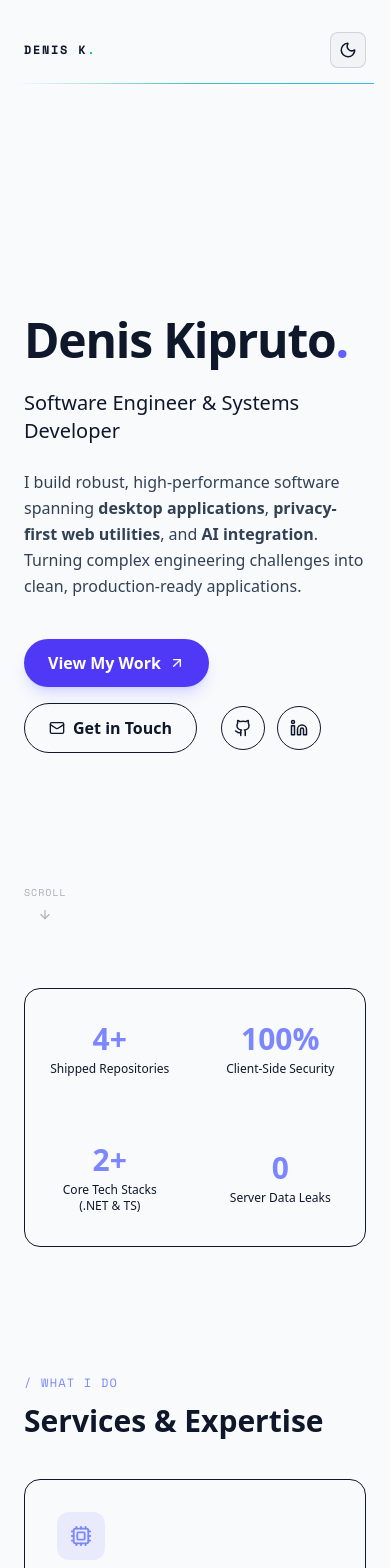
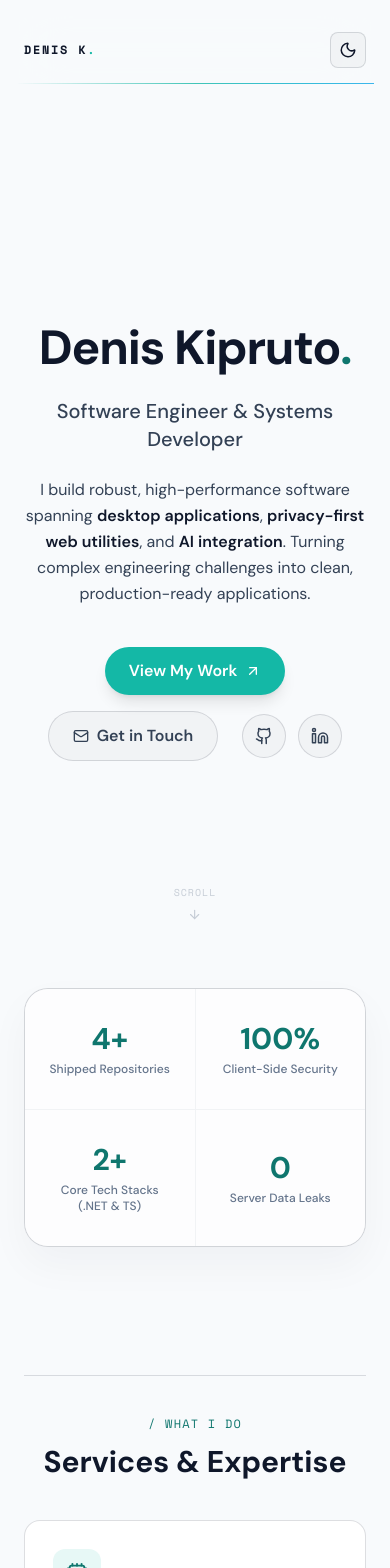
Before and after one commit to Kip-opp/my-portfolio, a Next.js app: page / in a window 390 px wide. Shown: the top 1568 px of the page. Built offline with nearby package versions, Linux system fonts and the light colour scheme.

Commit message:
feat: integrate new architectural sections into main and about pages

```diff
--- a/app/about/page.tsx
+++ b/app/about/page.tsx
@@ -4,7 +4,7 @@ export default function About() {
       <div className="max-w-4xl mx-auto px-6 py-20">
         <h1 className="text-4xl font-bold mb-8 text-[var(--accent)]">About</h1>
         <p className="text-lg mb-6">
-          I'm a full-stack engineer specializing in AI, autonomous agents, and RAG systems.
+          I&apos;m a full-stack engineer specializing in AI, autonomous agents, and RAG systems.
           Passionate about building intelligent systems that solve real-world problems.
         </p>
         <div className="space-y-4">
--- a/app/page.tsx
+++ b/app/page.tsx
@@ -1,20 +1,14 @@
 "use client";
 
-import { useState, useEffect } from "react";
 import ProjectCard from './components/ProjectCard';
-import BentoGrid from './components/BentoGrid';
 import ScrollReveal from './components/ScrollReveal';
+import SolutionsSection from './components/SolutionsSection';
 import Navbar from './components/Navbar';
-import { Github, Linkedin, Mail, ArrowDown, ArrowUpRight, Code2, Brain, Shield, Cpu } from 'lucide-react';
+import { skills } from './data/skills';
+import { Github, Linkedin, Mail, ArrowDown, ArrowUpRight, Code2, Shield, Cpu } from 'lucide-react';
 import { motion } from 'framer-motion';
 
 // ─── Data ────────────────────────────────────────────────────────────────────
-
-const skills = [
-  'C#', '.NET 9', 'WPF', 'MVVM', 'React 18', 'TypeScript',
-  'Tailwind CSS', 'Supabase', 'OpenAI API', 'Ollama', 'Zustand',
-  'HTML5 Canvas', 'Node.js', 'Vite', 'Git & CI/CD', 'REST APIs',
-];
 
 const stats = [
   { value: '4+', label: 'Shipped Repositories' },
@@ -50,7 +44,7 @@ const projects = [
     tags: ['C#', '.NET 9', 'WPF', 'MVVM'],
     githubLink: 'https://github.com/Kip-opp/Q-flow',
     liveLink: '#',
-    image: '/qflow.png',
+    image: '/qflow.svg',
   },
   {
     align: 'right' as const,
@@ -98,87 +92,73 @@ const fadeUp = {
 // ─── Page ─────────────────────────────────────────────────────────────────────
 
 export default function Home() {
-  const [theme, setTheme] = useState(() => {
-    const savedTheme = typeof window !== 'undefined' ? localStorage.getItem('theme') || 'dark' : 'dark';
-    if (typeof window !== 'undefined') {
-      document.documentElement.setAttribute('data-theme', savedTheme);
-    }
-    return savedTheme;
-  });
-
-  const toggleTheme = () => {
-    const newTheme = theme === 'dark' ? 'light' : 'dark';
-    setTheme(newTheme);
-    localStorage.setItem('theme', newTheme);
-    document.documentElement.setAttribute('data-theme', newTheme);
-  };
-
   return (
     <main
-      className="min-h-screen overflow-x-hidden selection:bg-indigo-500 selection:text-white"
-      style={{ background: 'var(--bg-primary, #09090b)', color: 'var(--text-primary, #f4f4f5)', fontFamily: "system-ui, -apple-system, sans-serif" }}
+      className="min-h-screen overflow-x-hidden selection:bg-[var(--accent)] selection:text-white"
+      style={{ background: 'var(--bg-primary)', color: 'var(--text-primary)', fontFamily: 'var(--font-sans)' }}
     >
       {/* ── Navbar ── */}
       <Navbar />
 
       {/* ── Main content ── */}
-      <div className="relative z-10 max-w-7xl mx-auto px-6">
+      <div className="relative z-10 mx-auto w-full max-w-5xl px-6 sm:px-8 lg:px-10">
 
         {/* ════════════════════════════════════════
             HERO SECTION
         ════════════════════════════════════════ */}
-        <section id="about" className="min-h-screen flex flex-col justify-center pt-24 pb-16 relative">
+        <section id="about" className="min-h-screen flex flex-col justify-center pt-28 pb-16 relative text-center">
           <ScrollReveal direction="up" delay={0.2}>
             <motion.div
               initial="hidden"
               animate="show"
               variants={{ show: { transition: { staggerChildren: 0.12 } } }}
+              className="mx-auto max-w-3xl"
             >
               {/* Name */}
               <motion.h1
                 variants={fadeUp}
-                className="text-5xl sm:text-7xl md:text-[92px] font-bold tracking-tight mb-6 leading-[1.05] text-[var(--text-primary, #f4f4f5)]"
+                className="text-5xl sm:text-7xl md:text-[92px] font-bold tracking-tight mb-6 leading-[1.05] text-[var(--text-primary)]"
               >
-                Denis Kipruto<span className="text-indigo-500">.</span>
+                Denis Kipruto<span className="text-[var(--text-accent)]">.</span>
               </motion.h1>
 
               {/* Role */}
-              <div className="text-xl md:text-2xl mb-6 font-medium text-[var(--text-secondary, #a1a1aa)]">
+              <div className="text-xl md:text-2xl mb-6 font-medium text-[var(--text-secondary)]">
                 Software Engineer & Systems Developer
               </div>
 
               {/* Description */}
               <p
                 className="text-base md:text-lg max-w-2xl leading-relaxed mb-10"
-                style={{ color: 'var(--text-secondary, #a1a1aa)' }}
+                style={{ color: 'var(--text-secondary)' }}
               >
                 I build robust, high-performance software spanning{' '}
-                <span className="text-[var(--text-primary, #f4f4f5)] font-semibold">desktop applications</span>,{' '}
-                <span className="text-[var(--text-primary, #f4f4f5)] font-semibold">privacy-first web utilities</span>, and{' '}
-                <span className="text-[var(--text-primary, #f4f4f5)] font-semibold">AI integration</span>. Turning complex engineering challenges into clean, production-ready applications.
+                <span className="text-[var(--text-primary)] font-semibold">desktop applications</span>,{' '}
+                <span className="text-[var(--text-primary)] font-semibold">privacy-first web utilities</span>, and{' '}
+                <span className="text-[var(--text-primary)] font-semibold">AI integration</span>. Turning complex engineering challenges into clean, production-ready applications.
               </p>
 
               {/* CTAs + Socials */}
-              <motion.div variants={fadeUp} className="flex flex-wrap items-center gap-4">
+              <motion.div variants={fadeUp} className="flex flex-wrap items-center justify-center gap-4">
                 <a
                   href="#work"
-                  className="flex items-center gap-2 px-6 py-3 rounded-full font-semibold text-white bg-indigo-600 hover:bg-indigo-500 transition-all duration-200 shadow-lg shadow-indigo-500/20"
+                  className="flex items-center gap-2 px-6 py-3 rounded-full font-semibold text-white bg-[var(--accent)] hover:opacity-90 transition-all duration-200 shadow-lg shadow-[0_10px_30px_rgba(37,99,235,0.2)]"
                 >
                   View My Work <ArrowUpRight size={16} />
                 </a>
                 <a
                   href="mailto:denis.dev.ke@gmail.com"
-                  className="flex items-center gap-2 px-6 py-3 rounded-full font-semibold text-[var(--text-secondary, #a1a1aa)] hover:text-[var(--text-primary, #f4f4f5)] transition-all duration-200 bg-[var(--bg-secondary, #18181b)] border border-[var(--border-color, #27272a)]"
+                  className="flex items-center gap-2 px-6 py-3 rounded-full font-semibold text-[var(--text-secondary)] hover:text-[var(--text-primary)] transition-all duration-200 bg-[var(--bg-secondary)] border border-[var(--border-color)]"
                 >
                   <Mail size={16} /> Get in Touch
                 </a>
 
-                <div className="flex gap-3 ml-2">
+                <div className="flex gap-3 ml-2 justify-center">
                   <a
                     href="https://github.com/Kip-opp"
                     target="_blank"
                     aria-label="GitHub"
-                    className="p-3 rounded-full bg-[var(--bg-secondary, #18181b)] border border-[var(--border-color, #27272a)] text-[var(--text-secondary, #a1a1aa)] hover:text-[var(--text-primary, #f4f4f5)] hover:border-indigo-500 transition-all"
+                    className="p-3 rounded-full bg-[var(--bg-secondary)] border border-[var(--border-color)] text-[var(--text-secondary)] hover:text-[var(--text-primary)] hover:border-[var(--text-accent)] transition-all"
                   >
                     <Github size={18} />
                   </a>
@@ -186,7 +166,7 @@ export default function Home() {
                     href="https://linkedin.com/in/denis-kipruto"
                     target="_blank"
                     aria-label="LinkedIn"
-                    className="p-3 rounded-full bg-[var(--bg-secondary, #18181b)] border border-[var(--border-color, #27272a)] text-[var(--text-secondary, #a1a1aa)] hover:text-[var(--text-primary, #f4f4f5)] hover:border-indigo-500 transition-all"
+                    className="p-3 rounded-full bg-[var(--bg-secondary)] border border-[var(--border-color)] text-[var(--text-secondary)] hover:text-[var(--text-primary)] hover:border-[var(--text-accent)] transition-all"
                   >
                     <Linkedin size={18} />
                   </a>
@@ -200,7 +180,7 @@ export default function Home() {
             initial={{ opacity: 0 }}
             animate={{ opacity: 1, y: [0, 6, 0] }}
             transition={{ delay: 2, duration: 2, repeat: Infinity, repeatType: "reverse", ease: "easeInOut" }}
-            className="absolute bottom-6 left-0 flex flex-col items-center gap-2 text-[var(--text-muted, #71717a)]"
+            className="absolute bottom-6 left-1/2 -translate-x-1/2 flex flex-col items-center gap-2 text-[var(--text-muted)]"
           >
             <span className="text-[10px] uppercase tracking-widest font-mono">Scroll</span>
             <ArrowDown size={14} />
@@ -216,17 +196,17 @@ export default function Home() {
             whileInView={{ opacity: 1, y: 0 }}
             viewport={{ once: true }}
             transition={{ duration: 0.6 }}
-            className="grid grid-cols-2 md:grid-cols-4 gap-px rounded-2xl overflow-hidden border border-[var(--border-color, #27272a)] bg-[var(--bg-secondary, #18181b)]"
+            className="mx-auto max-w-4xl grid grid-cols-2 md:grid-cols-4 gap-px rounded-3xl overflow-hidden border border-[var(--border-color)] bg-[var(--bg-secondary)] shadow-[0_18px_40px_rgba(15,23,42,0.04)]"
           >
             {stats.map((s, i) => (
               <div
                 key={i}
-                className="flex flex-col items-center justify-center py-8 px-6 text-center bg-[var(--bg-primary, #09090b)]"
+                className="flex flex-col items-center justify-center py-8 px-6 text-center bg-[var(--color-card)]"
               >
-                <span className="text-3xl md:text-4xl font-bold mb-1 text-indigo-400">
+                <span className="text-3xl md:text-4xl font-bold mb-1 text-[var(--text-accent)]">
                   {s.value}
                 </span>
-                <span className="text-xs md:text-sm font-medium text-[var(--text-muted, #71717a)]">{s.label}</span>
+                <span className="text-xs md:text-sm font-medium text-[var(--text-muted)]">{s.label}</span>
               </div>
             ))}
           </motion.div>
@@ -235,56 +215,67 @@ export default function Home() {
         {/* ═══════════════════════════════════════
             SERVICES & EXPERTISE
         ═══════════════════════════════════════ */}
-        <section id="skills" className="py-20">
+        <section id="skills" className="py-20 text-center">
+          <div className="border-y border-[var(--border-color)] py-10 sm:py-12">
             <ScrollReveal direction="up" delay={0.1}>
-            <p className="font-mono text-xs tracking-widest uppercase mb-3 text-indigo-400">/ What I Do</p>
-            <h2 className="text-3xl md:text-4xl font-bold text-[var(--text-primary, #f4f4f5)] mb-10">Services & Expertise</h2>
+              <p className="font-mono text-xs tracking-widest uppercase mb-3 text-[var(--text-accent)]">/ What I Do</p>
+              <h2 className="text-3xl md:text-4xl font-bold text-[var(--text-primary)] mb-10">Services & Expertise</h2>
             </ScrollReveal>
 
-          <div className="grid grid-cols-1 md:grid-cols-3 gap-6">
+            <div className="grid grid-cols-1 md:grid-cols-3 gap-6 max-w-5xl mx-auto">
               {services.map((srv, idx) => (
                 <div
                   key={idx}
-                className="p-8 rounded-2xl bg-[var(--bg-secondary, #18181b)] border border-[var(--border-color, #27272a)] flex flex-col justify-between hover:border-indigo-500/50 transition-colors"
+                    className="p-7 rounded-2xl bg-[var(--color-card)] border border-[var(--border-color)] flex flex-col justify-between hover:border-[var(--text-accent)]/35 hover:-translate-y-1 transition-all"
                 >
                   <div>
-                  <div className="w-12 h-12 rounded-xl bg-indigo-500/10 text-indigo-400 flex items-center justify-center mb-6">
+                    <div className="w-12 h-12 rounded-xl bg-[var(--accent)]/10 text-[var(--text-accent)] flex items-center justify-center mb-6">
                       {srv.icon}
                     </div>
-                  <h3 className="text-xl font-semibold mb-3 text-[var(--text-primary, #f4f4f5)]">{srv.title}</h3>
-                  <p className="text-sm text-[var(--text-secondary, #a1a1aa)] leading-relaxed">{srv.description}</p>
+                    <h3 className="text-xl font-semibold mb-3 text-[var(--text-primary)]">{srv.title}</h3>
+                    <p className="text-sm text-[var(--text-secondary)] leading-relaxed">{srv.description}</p>
                   </div>
                 </div>
               ))}
             </div>
+          </div>
         </section>
 
+        <div className="py-6">
+          <SolutionsSection />
+        </div>
+
         {/* ═══════════════════════════════════════
-            SKILLS MARQUEE / BADGES
+            CORE TECHNOLOGIES & STACK
         ════════════════════════════════════════ */}
         <section className="py-10">
-          <div className="p-6 rounded-2xl bg-[var(--bg-secondary, #18181b)] border border-[var(--border-color, #27272a)]">
-            <p className="text-xs font-mono uppercase tracking-widest text-[var(--text-muted, #71717a)] mb-4">Core Technologies & Stack</p>
+          <div className="rounded-2xl border border-[var(--border-color)] bg-[var(--color-card)] p-6 sm:p-8">
+            <ScrollReveal direction="up" delay={0.1}>
+              <p className="mb-4 font-mono text-xs uppercase tracking-widest text-[var(--text-accent)]">
+                Core Technologies & Stack
+              </p>
               <div className="flex flex-wrap gap-2">
-              {skills.map((skill, i) => (
+                {skills.map((skill) => (
                   <span
-                  key={i}
-                  className="px-3 py-1.5 rounded-lg text-xs font-mono font-medium bg-[var(--bg-primary, #09090b)] border border-[var(--border-color, #27272a)] text-[var(--text-secondary, #a1a1aa)]"
+                    key={skill}
+                    className="rounded-lg border border-[var(--border-color)] bg-[var(--bg-primary)] px-3 py-1.5 font-mono text-xs font-medium text-[var(--text-secondary)] transition-colors hover:border-[var(--color-border-accent)] hover:text-[var(--text-primary)]"
                   >
                     {skill}
                   </span>
                 ))}
               </div>
+            </ScrollReveal>
           </div>
         </section>
 
         {/* ════════════════════════════════════════
             SELECTED WORKS (REPOSITORIES)
         ════════════════════════════════════════ */}
-        <section id="work" className="py-24">
+        <section id="work" className="py-24 text-center">
+          <div className="border-y border-[var(--border-color)] py-10 sm:py-12">
             <ScrollReveal direction="up" delay={0.1}>
-            <p className="font-mono text-xs tracking-widest uppercase mb-3 text-indigo-400">/ Featured Projects</p>
-            <h2 className="text-3xl md:text-4xl font-bold text-[var(--text-primary, #f4f4f5)] mb-16">Selected Repositories</h2>
+              <p className="font-mono text-xs tracking-widest uppercase mb-3 text-[var(--text-accent)]">/ Featured Projects</p>
+              <h2 className="text-3xl md:text-4xl font-bold text-[var(--text-primary)] mb-16">Selected Repositories</h2>
             </ScrollReveal>
 
             <div className="space-y-24">
@@ -294,30 +285,36 @@ export default function Home() {
                 </ScrollReveal>
               ))}
             </div>
+          </div>
         </section>
 
         {/* ═══════════════════════════════════════
             CONTACT FOOTER
         ═══════════════════════════════════════ */}
-        <footer id="contact" className="py-24 border-t border-[var(--border-color, #27272a)] mt-20">
-          <div className="text-center max-w-xl mx-auto">
-            <h2 className="text-3xl md:text-4xl font-bold mb-4 text-[var(--text-primary, #f4f4f5)]">
-              Let&apos;s build something <span className="text-indigo-400">remarkable.</span>
+        <footer id="contact" className="relative mt-20 border-t border-[var(--border-color)] py-14">
+          <div className="absolute inset-x-0 top-0 h-px bg-gradient-to-r from-transparent via-[var(--accent)] to-[var(--accent-secondary)]" />
+          <div className="grid gap-10 md:grid-cols-[1fr_auto] md:items-end">
+            <div className="max-w-xl">
+            <h2 className="text-3xl md:text-4xl font-bold mb-4 text-[var(--text-primary)]">
+              Let&apos;s build something <span className="text-[var(--text-accent)]">remarkable.</span>
             </h2>
-            <p className="mb-8 text-base text-[var(--text-secondary, #a1a1aa)]">
+            <p className="mb-8 text-base text-[var(--text-secondary)]">
               Have a project in mind or want to discuss software architecture? I&apos;d love to hear from you.
             </p>
             <a
               href="mailto:denis.dev.ke@gmail.com"
-              className="inline-flex items-center gap-2 px-8 py-4 rounded-full font-bold text-white bg-indigo-600 hover:bg-indigo-500 transition-all shadow-lg shadow-indigo-500/20"
+              className="inline-flex items-center gap-2 px-8 py-4 rounded-full font-bold text-white bg-[var(--accent)] hover:opacity-90 transition-all shadow-lg shadow-[0_10px_30px_rgba(37,99,235,0.2)]"
             >
               <Mail size={18} /> Send an Email
             </a>
             </div>
-
-          <p className="mt-20 text-center text-xs font-mono text-[var(--text-muted, #71717a)]">
-            © 2026 Denis Kipruto — Built with Next.js & Tailwind CSS
-          </p>
+            <div className="flex flex-wrap gap-x-6 gap-y-3 text-sm font-medium text-[var(--text-secondary)]">
+              <a href="https://github.com/Kip-opp" target="_blank" rel="noopener noreferrer" className="hover:text-[var(--text-accent)] transition-colors">GitHub</a>
+              <a href="https://linkedin.com/in/denis-kipruto" target="_blank" rel="noopener noreferrer" className="hover:text-[var(--text-accent)] transition-colors">LinkedIn</a>
+              <a href="mailto:denis.dev.ke@gmail.com" className="hover:text-[var(--text-accent)] transition-colors">Email</a>
+            </div>
+          </div>
+          <p className="mt-12 text-xs font-mono text-[var(--text-muted)]">© 2026 Denis Kipruto · Next.js & Tailwind CSS</p>
         </footer>
 
       </div>
```
Lines whose indentation alone changed are shown as unchanged.
